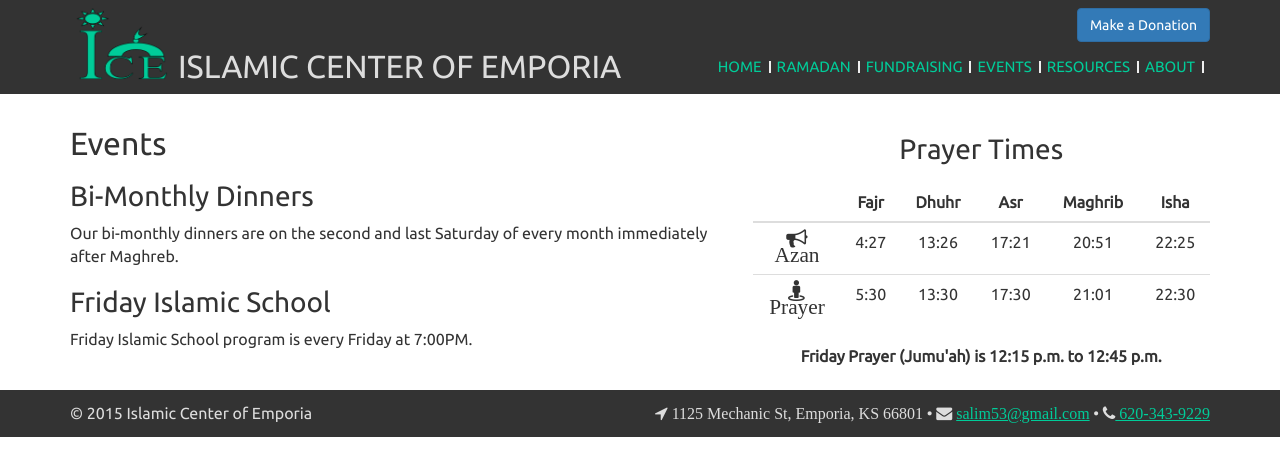
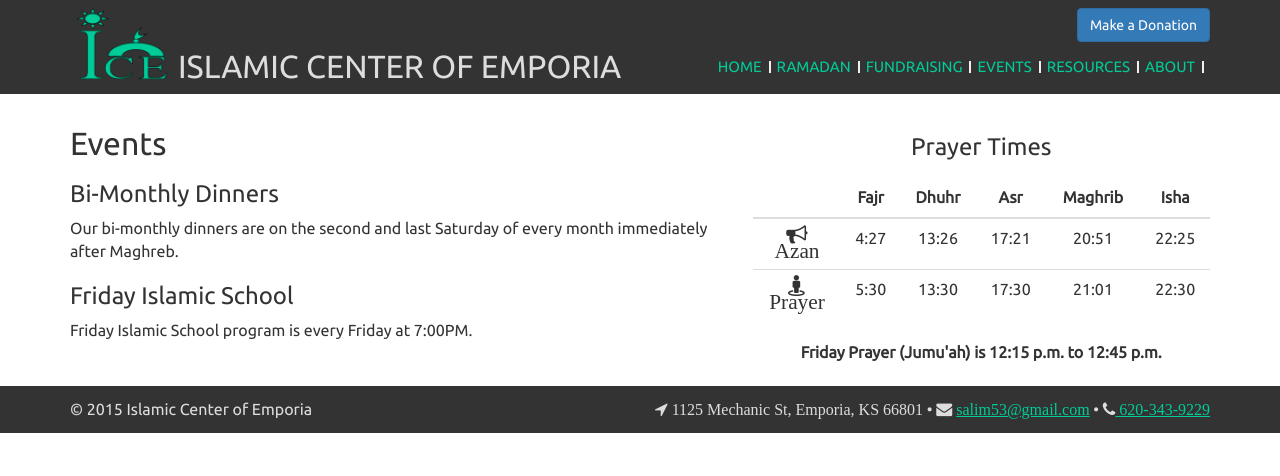
Before and after one commit to fourfridays/fourfridays.github.io, a Jekyll site: the page built from 4-events.md, in a window 1280 px wide. Shown: the top 476 px of the page. Built offline with Jekyll 4.4.1, drawn with Linux system fonts in a browser that asks for light colours; nearby versions of some CDN libraries; some web fonts are replaced.

Commit message:
H3 font-size update

```diff
--- a/css/main.scss
+++ b/css/main.scss
@@ -32,7 +32,7 @@
 
 $font-size-h1:            floor(($font-size-base * 2)); // ~32px
 $font-size-h2:            floor(($font-size-base * 1.75)); // ~28px
-$font-size-h3:            ceil(($font-size-base * 1.7)); // ~24px
+$font-size-h3:            ceil(($font-size-base * 1.5)); // ~24px
 $font-size-h4:            ceil(($font-size-base * 1.25)); // ~18px
 $font-size-h5:            $font-size-base;
 $font-size-h6:            ceil(($font-size-base * 0.85)); // ~12px
```
